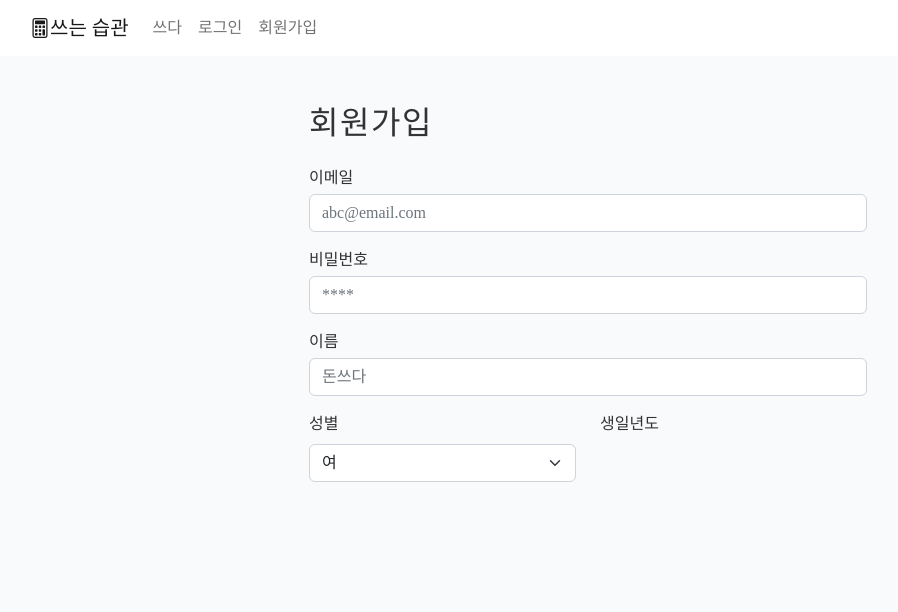
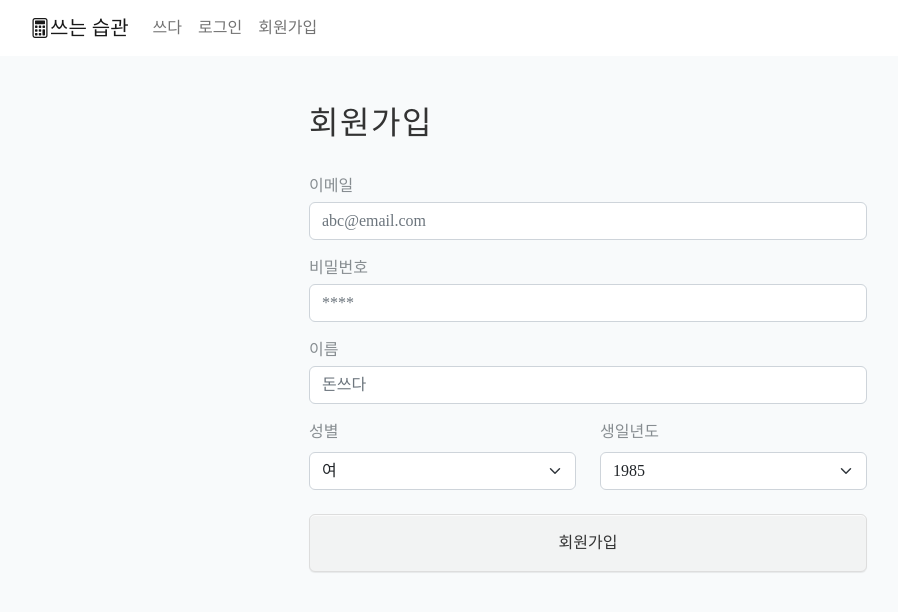
Before and after one commit to y8nju/moneyBook, a React (Create React App) app in the folder client/: page /register in a window 1280 px wide. Shown: the top 612 px of the page, without its empty margins (52-950 px from the left). Built offline with nearby package versions, Linux system fonts and the light colour scheme; a web font is replaced by a local one.

Commit message:
Add: registerApi, signup UI

```diff
--- a/client/src/App.css
+++ b/client/src/App.css
@@ -4,9 +4,12 @@
 nav + .container {
     height: 100%;
 }
+#login, #signup {
+    height: 85vh;
+}
 
 @media (max-width: 767.98px) {
-    #singup {
+    #signup {
         width: 75% !important;
     }
 }
--- /dev/null
+++ b/client/src/api/registerAPI.js
@@ -0,0 +1,16 @@
+class registerAPI {
+    constructor() {
+        this.baseURL = "http://127.0.0.1:8080";
+    }
+    async signup(email, password, name, gender, birth) {
+        const response = await fetch(`${this.baseURL}/api/account/register`, {
+			method : "POST",
+			body : JSON.stringify({email, password, name, gender, birth}),
+			headers: {"Content-type" : "application/json"}
+        });
+        const json = await response.json();
+        return json;
+    }
+}
+
+export default new registerAPI();
--- a/client/src/components/login.jsx
+++ b/client/src/components/login.jsx
@@ -30,7 +30,7 @@ function Login() {
 			})
 			.catch(e => console.log(e)) */
 	}
-	return ( <div className="d-flex justify-content-center align-items-center" style={{ height: '90vh' }}>
+	return ( <div className="d-flex justify-content-center align-items-center" id="login">
 		<Form onSubmit={handleSubmit}>
 			<Card style={{width: '300px'}}>
 				<Card.Header className="bg-white border-0 px-4 pt-5 pb-0">
@@ -49,8 +49,8 @@ function Login() {
 						</FloatingLabel>
 				</Card.Body>
 				<Card.Footer className="bg-white p-4 pb-5 d-grid">
-					<Button type="submit" className="bnt-block p-3 fs-6" sytle={{borderColor: '#dddddd'}}>
-						Login
+					<Button type="submit" className="bnt-block p-3 fs-6 btnPrimary">
+						로그인
 					</Button>
 				</Card.Footer>
 			</Card>
--- a/client/src/components/signup.jsx
+++ b/client/src/components/signup.jsx
@@ -1,34 +1,68 @@
+import { useRef } from "react";
 import { Button, Form, Row, Col } from "react-bootstrap";
+import { useNavigate } from "react-router-dom";
+import registerAPI from "../api/registerAPI";
 
 function Signup() {
-	return ( <div className="w-50 d-flex flex-column align-items-center pt-5 mx-auto" id="singup">
+	const navigator = useNavigate();
+	const rows =[]
+	const birthArr = () => {
+		for(let i = 1945; i<2022; i++) {
+			rows.push(<option key={i}>{i}</option>)
+		}
+		return rows;
+	}
+	const email = useRef();
+	const password = useRef();
+	const name = useRef();
+	const gender = useRef();
+	const birth = useRef();
+
+	const handleSubmit = (event) => {
+		event.preventDefault();
+		registerAPI
+			.signup(email.current.value, password.current.value, name.current.value, gender.current.value, Number(birth.current.value))
+			.then(ret => {
+				console.log(ret);
+				navigator('/');
+			})
+	}
+
+	return ( <div className="w-50 d-flex flex-column align-items-center pt-5 mx-auto" id="signup">
 		<h2 className="align-self-start">회원가입</h2>
-		<Form className="mt-3 w-100">
+		<Form className="mt-4 w-100" onSubmit={handleSubmit}>
 			<Form.Group className="mb-3" controlId="formGroupEmail">
 				<Form.Label className="mb-1">이메일</Form.Label>
-				<Form.Control type="email" placeholder="abc@email.com" />
+				<Form.Control type="email" placeholder="abc@email.com" name="email" ref={email} />
 			</Form.Group>
 			<Form.Group className="mb-3" controlId="formGroupPassword">
 				<Form.Label className="mb-1">비밀번호</Form.Label>
-				<Form.Control type="password" placeholder="****" />
+				<Form.Control type="password" placeholder="****" name="password" ref={password} />
 			</Form.Group>
 			<Form.Group className="mb-3" controlId="formGroupName">
 				<Form.Label className="mb-1">이름</Form.Label>
-				<Form.Control type="text" placeholder="돈쓰다" />
+				<Form.Control type="text" placeholder="돈쓰다" name="name" ref={name} />
 			</Form.Group>
 			<Row className="mb-3">
 				<Form.Group as={Col} controlId="formGroupGender">
-				<Form.Label>성별</Form.Label>
-				<Form.Select defaultValue="여">
-					<option>여</option>
-					<option>남</option>
-				</Form.Select>
+					<Form.Label>성별</Form.Label>
+					<Form.Select defaultValue="여" name="gender" ref={gender}>
+						<option>여</option>
+						<option>남</option>
+					</Form.Select>
 				</Form.Group>
 
 				<Form.Group as={Col} controlId="formGridBirth">
 				<Form.Label>생일년도</Form.Label>
-
+					<Form.Select defaultValue="1985" name="birth" ref={birth}>
+						{birthArr()}
+					</Form.Select>
 				</Form.Group>
+			</Row>
+			<Row className="d-grid w-100 mx-0 mt-4">
+				<Button type="submit" className="bnt-block p-3 fs-6 btnPrimary" sytle={{borderColor: '#dddddd'}}>
+					회원가입
+				</Button>
 			</Row>
 		</Form>
 	</div> );
--- a/client/src/index.css
+++ b/client/src/index.css
@@ -16,6 +16,7 @@
 	--black : #333;
 	--gray: #878d91;
 	--lightGray: #e1e4e6;
+	--btnGray: #f2f3f3;
 	--border: 1px solid #ddd;
 	--bg: #f8fafb;
 	--errorColor: #ff8e89;
@@ -58,16 +59,26 @@ input:focus, textarea:focus, select:focus {
 	border: 1px solid #87b1f3;
 	box-shadow: 0 0 0 1px #87b1f3;
 }
-button {
+.btnPrimary {
+	color: var(--black);
+	border: var(--border);
+	background-color: var(--btnGray);
 	box-shadow: inset 0 1px 0 rgb(255 255 255 / 70%), 0 1px 1px rgb(0 0 0 / 7%);
 	padding: 10px 24px;
 	cursor: pointer;
 }
-button:hover {
+.btnPrimary:hover {
+	color: var(--black);
+	border: var(--border);
 	background-color: var(--lightGray);
 	box-shadow: inset 0 1px 0 rgb(255 255 255 / 40%), 0 1px 1px rgb(0 0 0 / 7%);
 }
-button:active {
+.btnPrimary:active {
+	color: var(--black);
+	border: var(--border);
 	background-color: var(--lightGray);
 	box-shadow: inset 0 1px 1px rgb(0 0 0 / 7%);
 }
+label {
+	color: var(--gray)
+}
```
Also changed, not shown: client/src/api/authAPI.js (indentation only).
